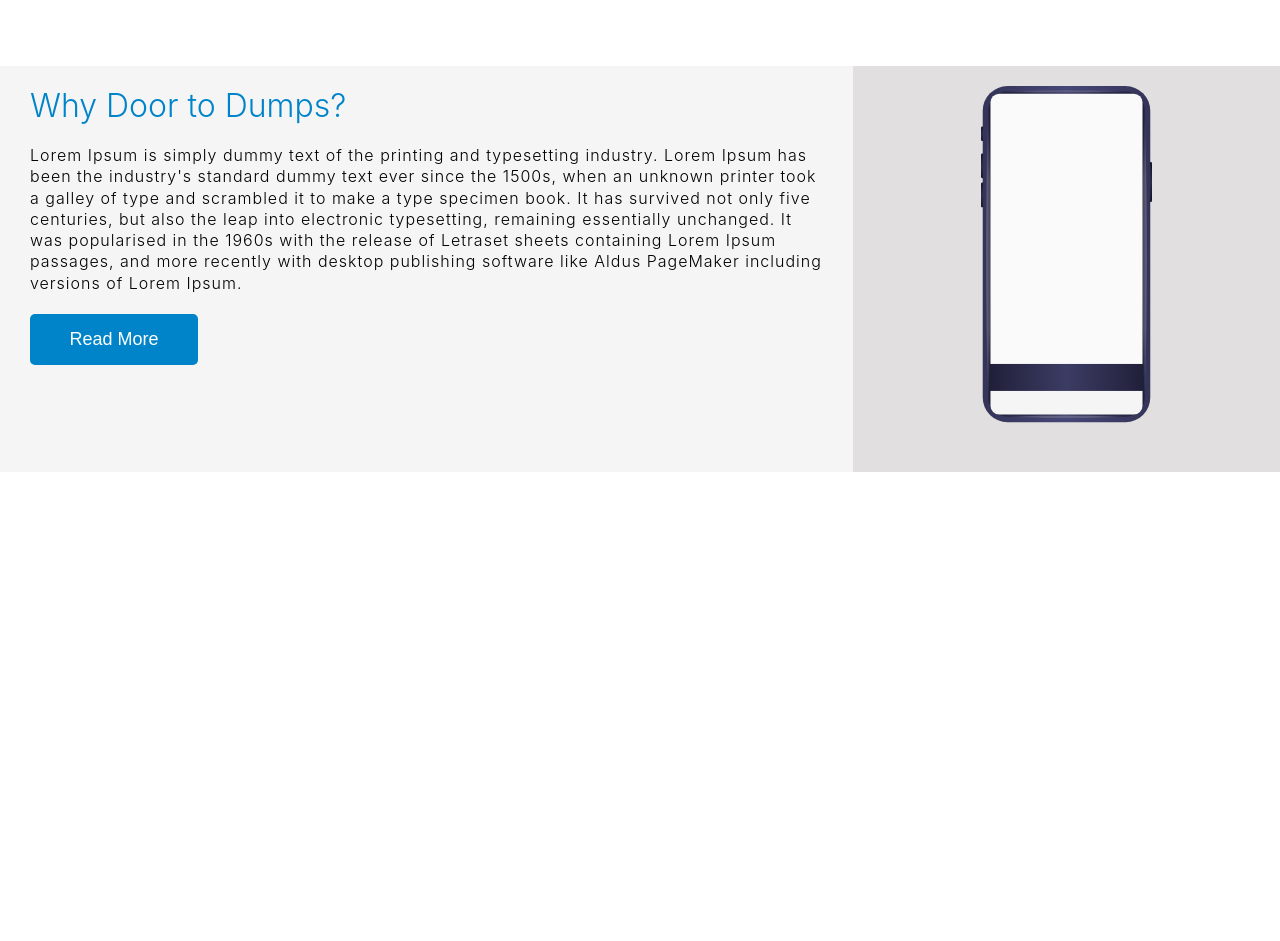
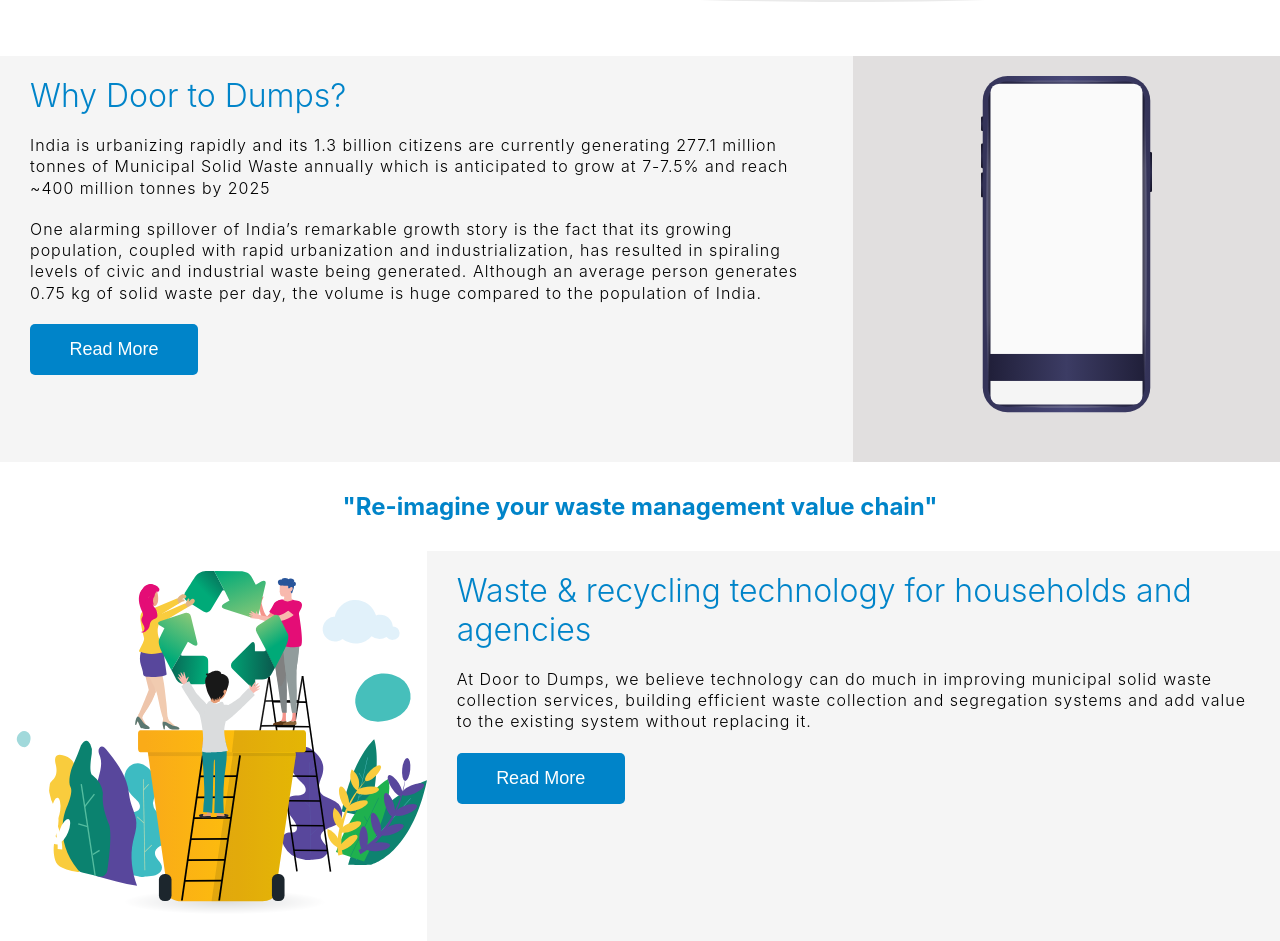
Before and after one commit to sameerwatts/wms-website, a React (Create React App) app: page / in a window 1280 px wide. Shown: the part 540-1481 px from the top of the page. Before the commit the page ends 1052 px from the top, so only its background shows below. Built offline with nearby package versions, Linux system fonts and the light colour scheme.

Commit message:
feat(technologies): Create technologies section

```diff
--- a/src/Component/Slider/style.css
+++ b/src/Component/Slider/style.css
@@ -29,7 +29,7 @@
 
 .sliderSection {
     width: 86%;
-    margin: 35px auto;
+    margin: 50px auto 0px auto;
     display: grid;
     grid-template-columns: minmax(0, 1fr) minmax(0, 2fr);
     grid-template-areas: "right right" "left left";
--- /dev/null
+++ b/src/Component/Technologies/Technologiesreadmore.js
@@ -0,0 +1,22 @@
+import React from 'react';
+import PopupModal from '../PopupModal/PopupModal';
+
+const Technologiesreadmore = (props) => {
+    return (
+        <PopupModal isClicked={props.isClicked}>
+            <div className="cardHeadings mb-20">
+                <h1 className="sectionHeading fw-300 ">Waste & recycling technology for households and agencies
+</h1>
+                <button type="reset" className="close-button fs-40" onClick={props.click}>&times;</button>
+            </div>
+            <p className="sectionContent fs-16 mb-20 fw-300 ls-1 lh-1-33">
+            At Door to Dumps, we believe technology can do much in improving municipal solid waste collection services, building efficient waste collection and segregation systems and add value to the existing system without replacing it.
+                </p>
+            <p className="sectionContent fs-16 mb-20 fw-300 ls-1 lh-1-33">
+            The Door to Dumps customer mobile app allows individual households & small businesses to manage waste collection services from a handy smartphone. We provide Regular collections, Online Payment mode for user charge collection, Calendar for collection timings for customer convenience, Alarm System for customers when collection vehicle is in vicinity, App based Complaints Redressal System for Customers along with creating a bridge between the customer and the agencies (Govt/Private).
+                </p>
+        </PopupModal>
+    );
+};
+
+export default Technologiesreadmore;
--- /dev/null
+++ b/src/Component/Technologies/index.js
@@ -0,0 +1,33 @@
+import React, {useState} from 'react';
+import Button from '../Buttons/Button';
+import './style.css';
+import recycleImg from "../../Assets/Images/recycle.svg";
+import Technologiesreadmore from './Technologiesreadmore';
+
+const Technologies = props => {
+    const [clicked, isClicked] = useState(false);
+    const readmoreHandler = () => {
+        isClicked(!clicked);
+    }
+    return (
+        <div className="outerSection">
+            <h2>"Re-imagine your waste management value chain"</h2>
+        <section className="TechnologiesSection">
+            <div className="recycleImageContainer">
+                <img src={recycleImg} alt="Door to Dumps in Mobile"/>
+            </div>
+            <div className="TechnologiesWrapper">
+                <h1 className="sectionHeading fw-300 mb-20 fs-24 fs-lg-32">Waste & recycling technology for households and agencies</h1>
+                <p className="sectionContent fs-16 mb-20 fw-300 ls-1 lh-1-33">
+                At Door to Dumps, we believe technology can do much in improving municipal solid waste collection services, building efficient waste collection and segregation systems and add value to the existing system without replacing it.
+                </p>
+
+                <Button btnText="Read More" className="buttonTextWhite bg-blue" click={readmoreHandler}/>
+            </div>
+            <Technologiesreadmore isClicked={clicked} click={readmoreHandler}/>
+        </section>
+        </div>
+    );
+};
+
+export default Technologies;
--- /dev/null
+++ b/src/Component/Technologies/style.css
@@ -0,0 +1,54 @@
+.TechnologiesSection {
+    display: grid;
+    grid-template-columns: minmax(0, 1fr) minmax(0, 2fr);
+    grid-template-areas: "right right" "left left";
+}
+
+.outerSection {
+    margin: 30px auto 0px auto;
+}
+
+.outerSection>h2 {
+    text-align: center;
+    margin-bottom: 30px;
+    color: var(--pri-blue);
+}
+
+.recycleImageContainer {
+    grid-area: left;
+    text-align: center;
+    /* background-color: #e1dfdf; */
+    padding: 20px 0px;
+}
+
+.TechnologiesWrapper {
+    background-color: var(--ter-grey);
+    min-height: 200px;
+    grid-area: right;
+    padding: 20px 20px;
+}
+
+.recycleImageContainer img {
+    /* width: 40%; */
+    margin: 0 auto;
+}
+
+.sectionContent {
+    text-align: justify;
+}
+
+.sectionHeading {
+    color: var(--pri-blue);
+}
+
+@media only screen and (min-width: 1024px) {
+    .sectionContent {
+        text-align: left;
+    }
+    .TechnologiesSection {
+        grid-template-areas: "left right" "left right";
+    }
+    .TechnologiesWrapper {
+        padding: 20px 30px;
+    }
+}
--- a/src/Component/WhyD2D/WhyD2Dreadmore.js
+++ b/src/Component/WhyD2D/WhyD2Dreadmore.js
@@ -4,22 +4,18 @@
 const WhyD2Dreadmore = (props) => {
     return (
         <PopupModal isClicked={props.isClicked}>
-             <div className="cardHeadings mb-20">
-                        <h1 className="sectionHeading fw-300 ">Why Door to Dumps?</h1>
-                        <button type="reset" className="close-button fs-40" onClick={props.click}>&times;</button>
-                    </div>
+            <div className="cardHeadings mb-20">
+                <h1 className="sectionHeading fw-300 ">Why Door to Dumps?</h1>
+                <button type="reset" className="close-button fs-40" onClick={props.click}>&times;</button>
+            </div>
             <p className="sectionContent fs-16 mb-20 fw-300 ls-1 lh-1-33">
-                Lorem Ipsum is simply dummy text of the printing and typesetting industry. Lorem Ipsum has been the industry's standard dummy text ever since the 1500s, when an unknown printer took a galley of type and scrambled it to make a type specimen book. It has survived not only five centuries, but also the leap into electronic typesetting, remaining essentially unchanged. It was popularised in the 1960s with the release of Letraset sheets containing Lorem Ipsum passages, and more recently with desktop publishing software like Aldus PageMaker including versions of Lorem Ipsum.
+                India is urbanizing rapidly and its 1.3 billion citizens are currently generating 277.1 million tonnes of Municipal Solid Waste annually which is anticipated to grow at 7-7.5% and reach ~400 million tonnes by 2025
                 </p>
             <p className="sectionContent fs-16 mb-20 fw-300 ls-1 lh-1-33">
-                Lorem Ipsum is simply dummy text of the printing and typesetting industry. Lorem Ipsum has been the industry's standard dummy text ever since the 1500s, when an unknown printer took a galley of type and scrambled it to make a type specimen book. It has survived not only five centuries, but also the leap into electronic typesetting, remaining essentially unchanged. It was popularised in the 1960s with the release of Letraset sheets containing Lorem Ipsum passages, and more recently with desktop publishing software like Aldus PageMaker including versions of Lorem Ipsum.
+                One alarming spillover of India’s remarkable growth story is the fact that its growing population, coupled with rapid urbanization and industrialization, has resulted in spiraling levels of civic and industrial waste being generated. Although an average person generates 0.75 kg of solid waste per day, the volume is huge compared to the population of India.
                 </p>
             <p className="sectionContent fs-16 mb-20 fw-300 ls-1 lh-1-33">
-                Lorem Ipsum is simply dummy text of the printing and typesetting industry. Lorem Ipsum has been the industry's standard dummy text ever since the 1500s, when an unknown printer took a galley of type and scrambled it to make a type specimen book. It has survived not only five centuries, but also the leap into electronic typesetting, remaining essentially unchanged. It was popularised in the 1960s with the release of Letraset sheets containing Lorem Ipsum passages, and more recently with desktop publishing software like Aldus PageMaker including versions of Lorem Ipsum.
-                </p>
-
-            <p className="sectionContent fs-16 mb-20 fw-300 ls-1 lh-1-33">
-                Lorem Ipsum is simply dummy text of the printing and typesetting industry. Lorem Ipsum has been the industry's standard dummy text ever since the 1500s, when an unknown printer took a galley of type and scrambled it to make a type specimen book. It has survived not only five centuries, but also the leap into electronic typesetting, remaining essentially unchanged. It was popularised in the 1960s with the release of Letraset sheets containing Lorem Ipsum passages, and more recently with desktop publishing software like Aldus PageMaker including versions of Lorem Ipsum.
+                With such rapid urbanization in many Indian cities, it’ll be seamlessly impossible for waste collectors in India to service the growing population effectively without better technology tools.
                 </p>
         </PopupModal>
     );
--- a/src/Component/WhyD2D/index.js
+++ b/src/Component/WhyD2D/index.js
@@ -12,11 +12,11 @@
     return (
         <section className="whyD2DSection">
             <div className="whyD2DWrapper">
-                <h1 className="sectionHeading fw-300 mb-20 fs-32">Why Door to Dumps?</h1>
+                <h1 className="sectionHeading fw-300 mb-20  fs-24 fs-lg-32">Why Door to Dumps?</h1>
                 <p className="sectionContent fs-16 mb-20 fw-300 ls-1 lh-1-33">
-                    Lorem Ipsum is simply dummy text of the printing and typesetting industry. Lorem Ipsum has been the industry's standard dummy text ever since the 1500s, when an unknown printer took a galley of type and scrambled it to make a type specimen book. It has survived not only five centuries, but also the leap into electronic typesetting, remaining essentially unchanged. It was popularised in the 1960s with the release of Letraset sheets containing Lorem Ipsum passages, and more recently with desktop publishing software like Aldus PageMaker including versions of Lorem Ipsum.
+                India is urbanizing rapidly and its 1.3 billion citizens are currently generating 277.1 million tonnes of Municipal Solid Waste annually which is anticipated to grow at 7-7.5% and reach ~400 million tonnes by 2025
                 </p>
-
+                <p className ='sectionContent fs-16 mb-20 fw-300 ls-1 lh-1-33'>One alarming spillover of India’s remarkable growth story is the fact that its growing population, coupled with rapid urbanization and industrialization, has resulted in spiraling levels of civic and industrial waste being generated. Although an average person generates 0.75 kg of solid waste per day, the volume is huge compared to the population of India.</p>
                 <Button btnText="Read More" className="buttonTextWhite bg-blue" click={readmoreHandler}/>
             </div>
             <div className="mobileImageContainer">
--- a/src/Component/WhyD2D/style.css
+++ b/src/Component/WhyD2D/style.css
@@ -2,7 +2,7 @@
     display: grid;
     grid-template-columns: minmax(0, 2fr) minmax(0, 1fr);
     grid-template-areas: "left left" "right right";
-    padding: 40px 0px;
+    margin: 50px auto 0px auto;
 }
 
 .cardHeadings {
--- a/src/Container/App.js
+++ b/src/Container/App.js
@@ -4,6 +4,7 @@
 import '../Assets/typography.css';
 import HeroSlider from '../Component/Slider';
 import WhyD2D from '../Component/WhyD2D';
+import Technologies from '../Component/Technologies';
 
 class App extends Component {
   state = {
@@ -18,6 +19,7 @@
         <Nav handleMenu={this.menuHandler} isMenuClicked={this.state.isMenuClicked} />
         <HeroSlider />
         <WhyD2D/>
+        <Technologies />
       </div>
     );
   }
```
Also changed, not shown: src/Assets/Images/recycle.svg (added).
